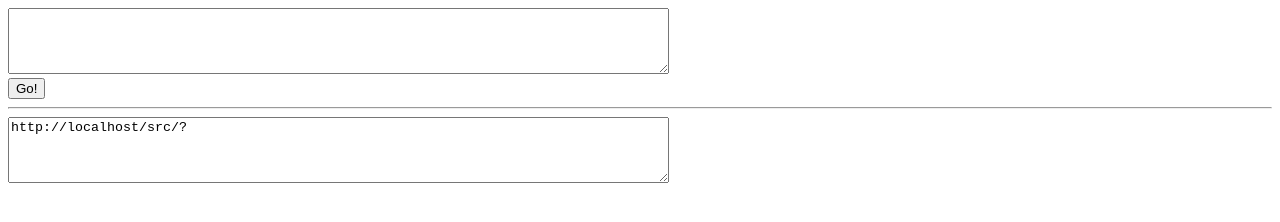
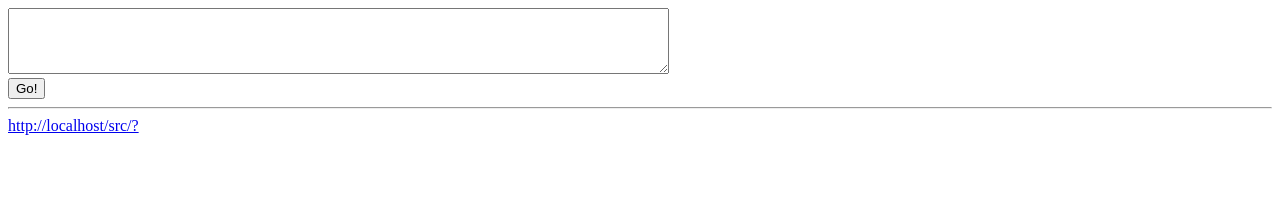
Before and after one commit to gogoprog/super-mario-message, a plain HTML site: page src/index.html in a window 1280 px wide. Both pictures are taken after a click on the button "Go!". Drawn offline with Linux system fonts and the light colour scheme.

Commit message:
Updated index.html

```diff
--- a/src/index.html
+++ b/src/index.html
@@ -15,8 +15,7 @@
   <br/>
   <input type="button" class="go" value="Go!" />
   <hr/>
-  <textarea rows="4" cols="80" class="result" readonly>
-</textarea>
+    <a class="result" target="_blank"></a>
 </body>
 <script>
   $(function() {
@@ -36,7 +35,8 @@
       var url = window.location.href;
       url = url.substring(0, url.lastIndexOf("/"));
 
-      $(".result").val(url + "/?" + encodedData);
+      $(".result").text(url + "/?" + encodedData);
+      $(".result").attr("href", url + "/?" + encodedData);
 
     });
   });
```
